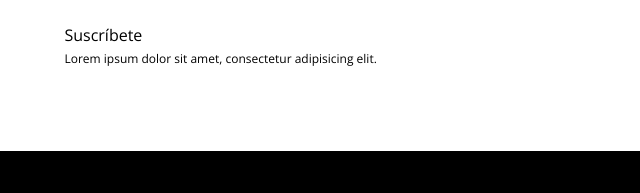
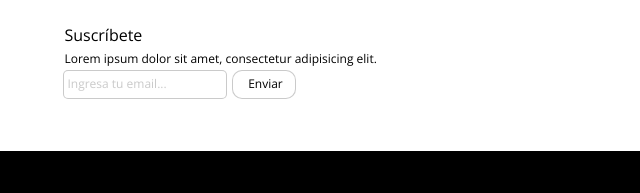
Before and after one commit to aavaldivieso/ejercicioclase7nov, a plain HTML site: page index.html in a window 1280 px wide. Shown: the part 1031-1224 px from the top of the page, 640-1280 px from the left. Drawn offline with nearby package versions, Linux system fonts and the light colour scheme.

Commit message:
ejercicio clase 7 nov terminado

```diff
--- a/index.html
+++ b/index.html
@@ -72,6 +72,8 @@
 			<tr>
 				<td>Lorem ipsum dolor sit amet, consectetur adipisicing elit.</td>
 			</tr>
+			<td class="box4" style="color: rgba(150,150,150,0.5);"><p style="margin-top: 3px; margin-left: 2px; text-align: left;">Ingresa tu email...</p></td>
+			<td class="box5" style="color: black; text-align: center; margin-left: 5px;"><p style="margin-top: 3px; margin-left: 2px;">Enviar</p></td>
 		</table>
 
 
--- a/style.css
+++ b/style.css
@@ -33,6 +33,7 @@
 	td{font-family: "Open Sans";
 	font-size: 12px;
 	}
+
 	table{
 		display: inline;
 	}
@@ -81,3 +82,23 @@ width: 100%;
 position: relative;
 	float:left;
 }
+
+.box4{
+background-color: white;
+height: 25px;
+width: 160px;
+position: relative;
+	float:left;
+	border-radius: 5px;
+border: solid 0.5px rgba(150,150,150,0.5)
+}
+
+.box5{
+background-color: white;
+height: 25px;
+width: 60px;
+position: relative;
+float:left;
+border-radius: 10px;
+border: solid 0.5px rgba(150,150,150,0.5)
+}
```
